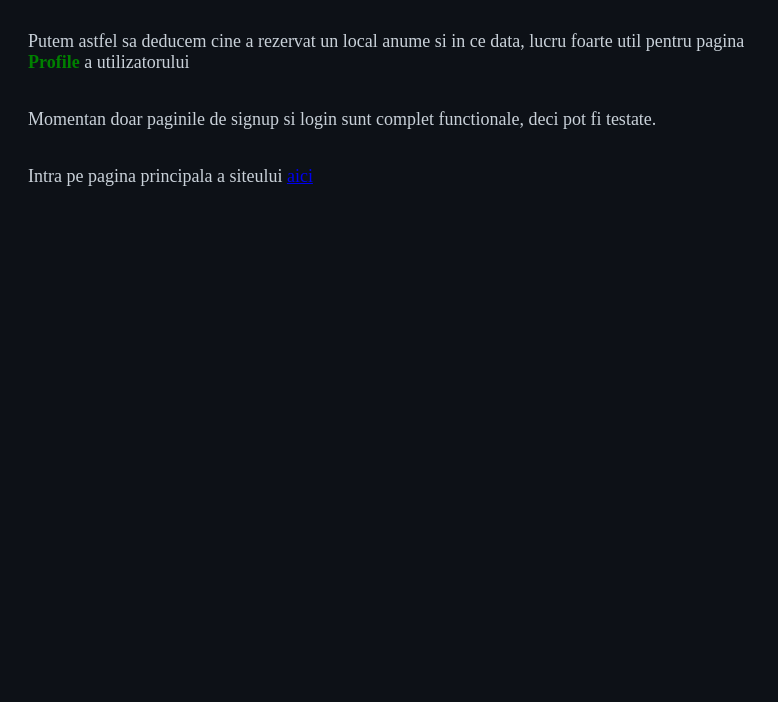
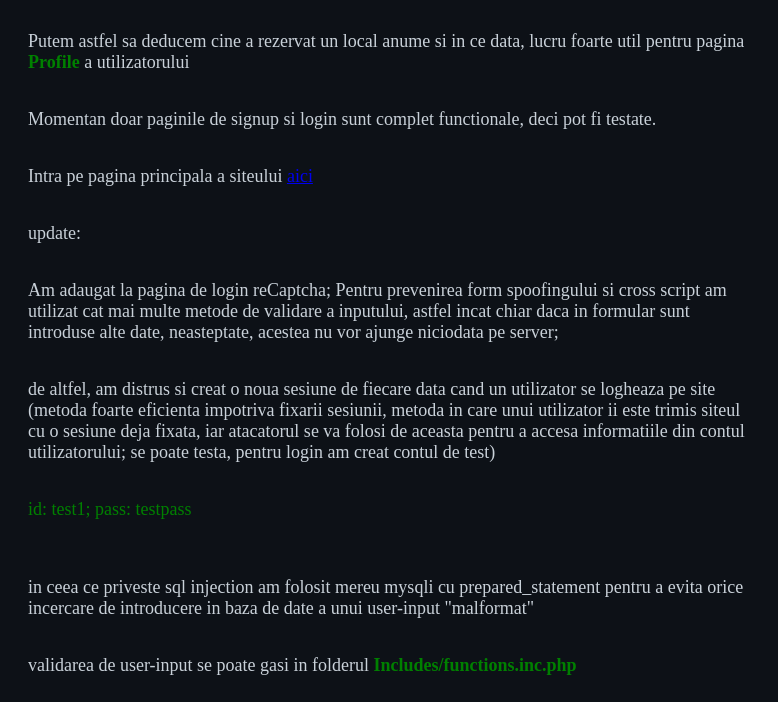
Before and after one commit to Dragosp33/dada, a PHP site: page /send_mail/ in a window 1280 px wide. Shown: the part 529-1231 px from the top of the page, without its empty margins (0-778 px from the left). Before the commit the page ends 715 px from the top, so only its background shows below. Run offline with PHP 8.4, Linux system fonts and the light colour scheme.

Commit message:
update la pagina principala

```diff
--- a/index.php
+++ b/index.php
@@ -31,6 +31,19 @@
         <strong style="color: green">Profile</strong> a utilizatorului </p>
         <p> Momentan doar paginile de signup si login sunt complet functionale, deci pot fi testate. </p>
         <p> Intra pe pagina principala a siteului <a href="index1.php" target="blank"> aici </a>
+        <p style="weight: bold;"> update: </p>
+        <p> Am adaugat la pagina de login reCaptcha; Pentru prevenirea form spoofingului si cross script
+            am utilizat cat mai multe metode de validare a inputului, astfel incat chiar daca in formular
+            sunt introduse alte date, neasteptate, acestea nu vor ajunge niciodata pe server;  </p>
+            <p> de altfel, am distrus si creat o noua
+            sesiune de fiecare data cand un utilizator se logheaza pe site (metoda foarte eficienta impotriva
+            fixarii sesiunii, metoda in care unui utilizator ii este trimis
+            siteul cu o sesiune deja fixata, iar atacatorul se va folosi de aceasta pentru
+            a accesa informatiile din contul utilizatorului; se poate testa, pentru login am creat contul de test) </p>
+        <p style="color: green"> id: test1;  pass: testpass </p> <br>
+        <p> in ceea ce priveste sql injection am folosit mereu mysqli cu prepared_statement pentru a evita orice
+            incercare de introducere in baza de date a unui user-input "malformat" </p>
+        <p> validarea de user-input se poate gasi in folderul <strong style="color: green"> Includes/functions.inc.php </strong> </p>
 
         </div>
     <div>
```
